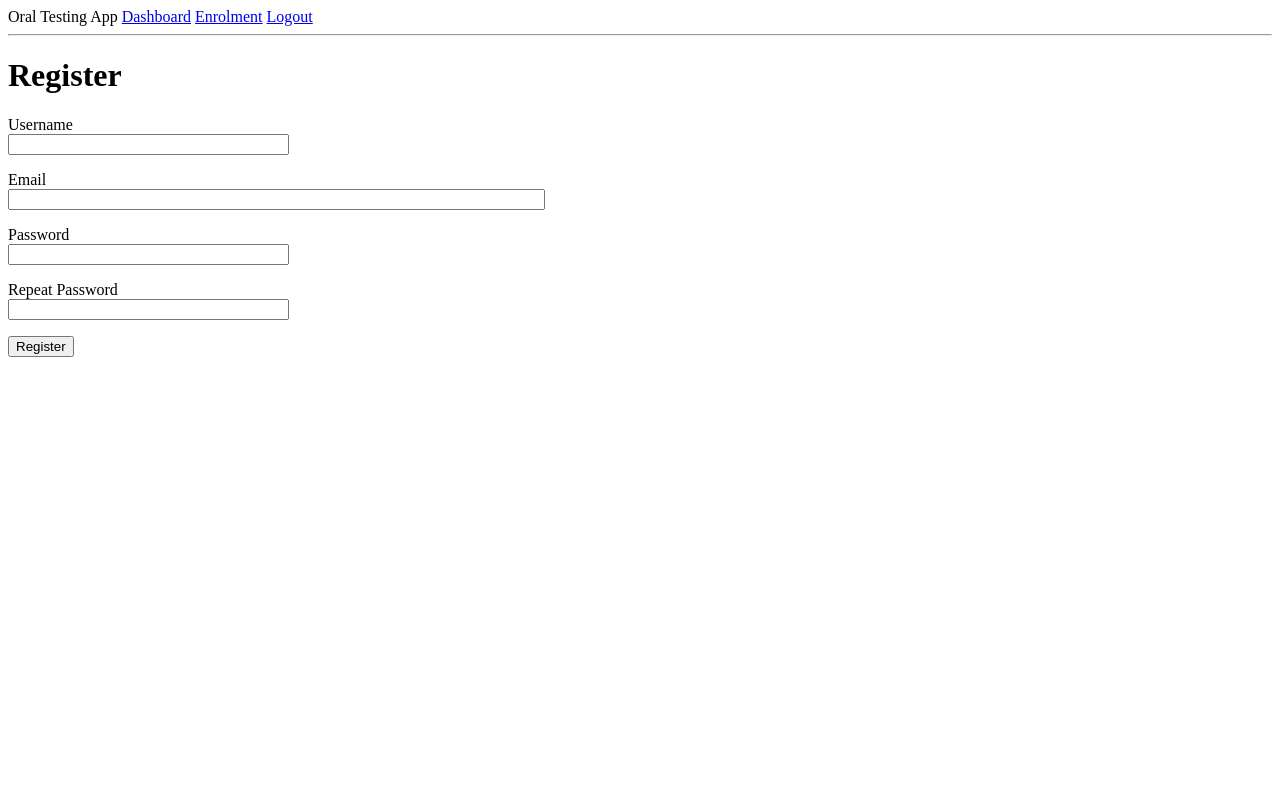
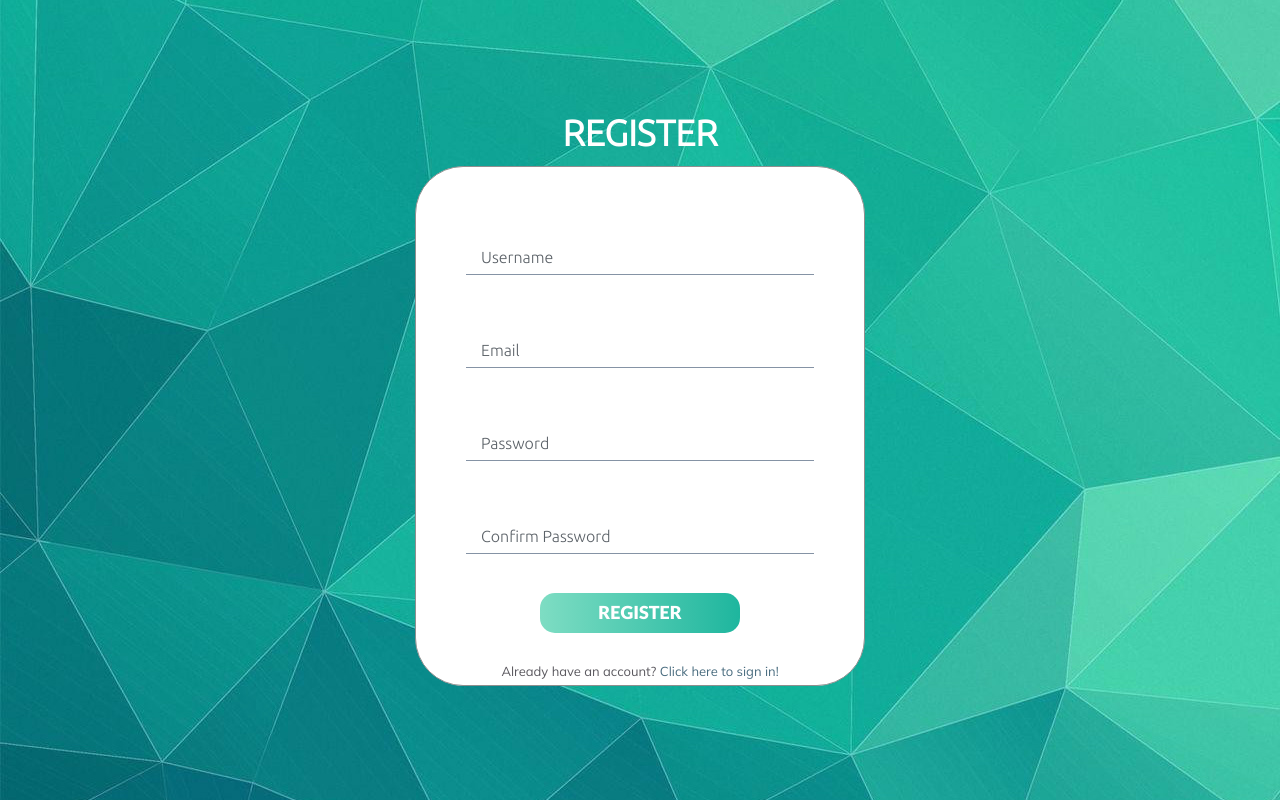
Before and after one commit to VladGavrikov/Oral-Test-App, a Flask app: template TestingApp/app/templates/register.html in a window 1280 px wide. Run offline with Flask 2, Linux system fonts and the light colour scheme; the template is opened without the code that fills it: values that come from a table or form of the project are taken from there, others are empty; the visitor is signed in with stand-in values (Sample User, id 1); some libraries are stand-ins or nearby versions.

Commit message:
login/registration front end - floating labels, error message

```diff
--- a/TestingApp/app/forms.py
+++ b/TestingApp/app/forms.py
@@ -4,9 +4,9 @@ from wtforms.validators import ValidationError, DataRequired, Email, EqualTo
 from app.models import User
 
 class LoginForm(FlaskForm):
-    username = StringField('Student Number', validators=[DataRequired()])
+    username = StringField('Email', validators=[DataRequired()])
     password = PasswordField('Password', validators=[DataRequired()])
-    remember_me = BooleanField('Remember Me')
+    remember_me = BooleanField('Remember me')
     submit = SubmitField('Login')
 
 class RegistrationForm(FlaskForm):
@@ -14,7 +14,7 @@ class RegistrationForm(FlaskForm):
     email = StringField('Email', validators=[DataRequired(), Email()])
     password = PasswordField('Password', validators=[DataRequired()])
     password2 = PasswordField(
-        'Repeat Password', validators=[DataRequired(), EqualTo('password')])
+        'Confirm Password', validators=[DataRequired(), EqualTo('password')])
     submit = SubmitField('Register')
 
     def validate_username(self, username):
--- a/TestingApp/app/static/css/login-style.css
+++ b/TestingApp/app/static/css/login-style.css
@@ -1,3 +1,7 @@
+html, body {
+    height: 100%;
+}
+
 body {
     background-image: url(../img/login-background.jpg);
     background-repeat: no-repeat;
@@ -21,16 +25,26 @@ body {
     margin-bottom: 15px;
 }
 
-.login-items {
-    height: 375px;
-    width: 430px;
+.login-items, .register-items {
     top: 290px;
     border: 1px solid #8F8F8F;
     border-radius: 48px;
     padding: 15px;
     background-color: #ffffff;
+}
+
+.login-items {
+    height: 390px;
+    width: 430px;
     padding-left: 70px;
     padding-right: 70px;
+}
+
+.register-items {
+    height: 520px;
+    width: 450px;
+    padding-left: 50px;
+    padding-right: 50px;
 }
 
 #login-btn {
@@ -44,6 +58,8 @@ body {
     font-size: 18px;
     text-transform: uppercase;
     letter-spacing: 3;
+    margin-top: 15px;
+    margin-bottom: 12px;
 }
 
 .form-control {
@@ -51,20 +67,74 @@ body {
     border: none;
     border-bottom: 1.5px solid #8593A5;
     border-radius: 0;
+    border-top-right-radius: 8px;
+    border-top-left-radius: 8px;
+    position: relative;
+    height: 45px;
+    font-size: 15px;
+    padding-bottom: 0px;
+}
+
+.form-control:active, .form-control:focus {
+    box-shadow: none;
+    -webkit-box-shadow: none;
+    border-bottom: 3px solid #1EB69E;
+    background-color: #EBEBEB;
+}
+
+.remember-me {
+    color: #5B595F;
+    font-size: 14px;
+    line-height: 14px;
 }
 
 #sign-up {
     position: absolute;
     font-size: 13px;
     color: #5B595F;
-    margin-top: 330px;
+    margin-top: 350px;
 }
 
-#sign-up a {
+#sign-in {
+    position: absolute;
+    font-size: 13px;
+    color: #5B595F;
+    margin-top: 480px;
+}
+
+#sign-up a, #sign-in a {
     color: #496C7F;
 }
 
-#sign-up a:hover {
+#sign-up a:hover, #sign-in a:hover {
     color: #1EB69E;
     text-decoration: none;
 }
+
+.error {
+    color: #FF0000;
+    font-size: 12px;
+    position: absolute;
+}
+
+input:focus + .floating-label,
+input:not(:focus):valid + .floating-label {
+    font-size: 12px;
+    opacity: 1;
+    transform: translate(10px,-46px);
+    color: #1EB69E;
+    font-weight: bold;
+}
+
+.floating-label {
+    position: absolute;
+    pointer-events: none;
+    z-index: 99999;
+    transform-origin: top left;
+    transform: translate(15px,-30px);
+    transition: 0.2s ease all;
+    color: #495057;
+    opacity: 0.9;
+    font-family: 'Ubuntu', sans-serif;
+    font-weight: 400;
+}
--- /dev/null
+++ b/TestingApp/app/templates/login-base.html
@@ -0,0 +1,35 @@
+<!DOCTYPE html>
+<html>
+    <head>
+        <title>Oral Test App</title>
+
+        <!-- Bootstrap -->
+        <link href="https://stackpath.bootstrapcdn.com/bootstrap/4.4.1/css/bootstrap.min.css" rel="stylesheet">
+
+        <!-- jQuery -->
+        <script src="https://code.jquery.com/jquery-3.4.1.min.js"></script>
+        <script src="https://cdnjs.cloudflare.com/ajax/libs/jquery-validate/1.19.1/jquery.validate.min.js"></script>
+
+        <!-- Bootstrap js -->
+        <script src="https://stackpath.bootstrapcdn.com/bootstrap/4.4.1/js/bootstrap.min.js"></script>
+
+        <!-- Bootstrap js bundle -->
+        <script src="https://stackpath.bootstrapcdn.com/bootstrap/4.4.1/js/bootstrap.bundle.min.js"></script>
+
+        <!-- Google fonts -->
+        <link href="https://fonts.googleapis.com/css2?family=DM+Sans&family=Lato:wght@900&family=Mulish&family=Ubuntu:wght@300&display=swap" rel="stylesheet">
+
+        <!-- CSS -->
+        <link rel="stylesheet" href="{{ url_for('static', filename='css/login-style.css') }}">
+
+    </head>
+
+    <body>
+        <div class="container-fluid">
+            <div class="wrapper justify-content-center">
+                {% block content %}
+                {% endblock %}
+            </div>
+        </div>
+    </body>
+</html>
--- a/TestingApp/app/templates/register.html
+++ b/TestingApp/app/templates/register.html
@@ -1,37 +1,47 @@
-{% extends "base.html" %}
+{% extends "login-base.html" %}
 
 {% block content %}
-    <h1>Register</h1>
+<div class="text-center">
+    <h1>REGISTER</h1>
+</div>
+<div class="row justify-content-center register-items">
     <form action="" method="post">
         {{ form.hidden_tag() }}
-        <p>
-            {{ form.username.label }}<br>
-            {{ form.username(size=32) }}<br>
+        <div class="form-group my-5">
+            {{ form.username(class_="form-control", size=32) }}
+            {{ form.username.label(class_="floating-label") }}
             {% for error in form.username.errors %}
-            <span style="color: red;">[{{ error }}]</span>
+            <span class="error">*{{ error }}</span>
             {% endfor %}
-        </p>
-        <p>
-            {{ form.email.label }}<br>
-            {{ form.email(size=64) }}<br>
+        </div>
+        <div class="form-group mb-5">
+            {{ form.email(class_="form-control", size=64) }}
+            {{ form.email.label(class_="floating-label") }}
             {% for error in form.email.errors %}
-            <span style="color: red;">[{{ error }}]</span>
+            <span class="error">*{{ error }}</span>
             {% endfor %}
-        </p>
-        <p>
-            {{ form.password.label }}<br>
-            {{ form.password(size=32) }}<br>
+        </div>
+        <div class="form-group mb-5">
+            {{ form.password(class_="form-control", size=32) }}
+            {{ form.password.label(class_="floating-label") }}
             {% for error in form.password.errors %}
-            <span style="color: red;">[{{ error }}]</span>
+            <span class="error">*{{ error }}</span>
             {% endfor %}
-        </p>
-        <p>
-            {{ form.password2.label }}<br>
-            {{ form.password2(size=32) }}<br>
+        </div>
+        <div class="form-group mb-4">
+            {{ form.password2(class_="form-control", size=32) }}
+            {{ form.password2.label(class_="floating-label") }}
             {% for error in form.password2.errors %}
-            <span style="color: red;">[{{ error }}]</span>
+            <span class="error">*{{ error }}</span>
             {% endfor %}
-        </p>
-        <p>{{ form.submit() }}</p>
+        </div>
+        <div class="text-center">
+            {{ form.submit(id="login-btn") }}
+        </div>
     </form>
+    <p id="sign-in">
+        Already have an account? <a href="{{ url_for('login') }}">Click here to sign in!</a>
+    </p>
+</div>
+
 {% endblock %}
```
Also changed, not shown: TestingApp/app/templates/login.html (+19 -39 lines).
